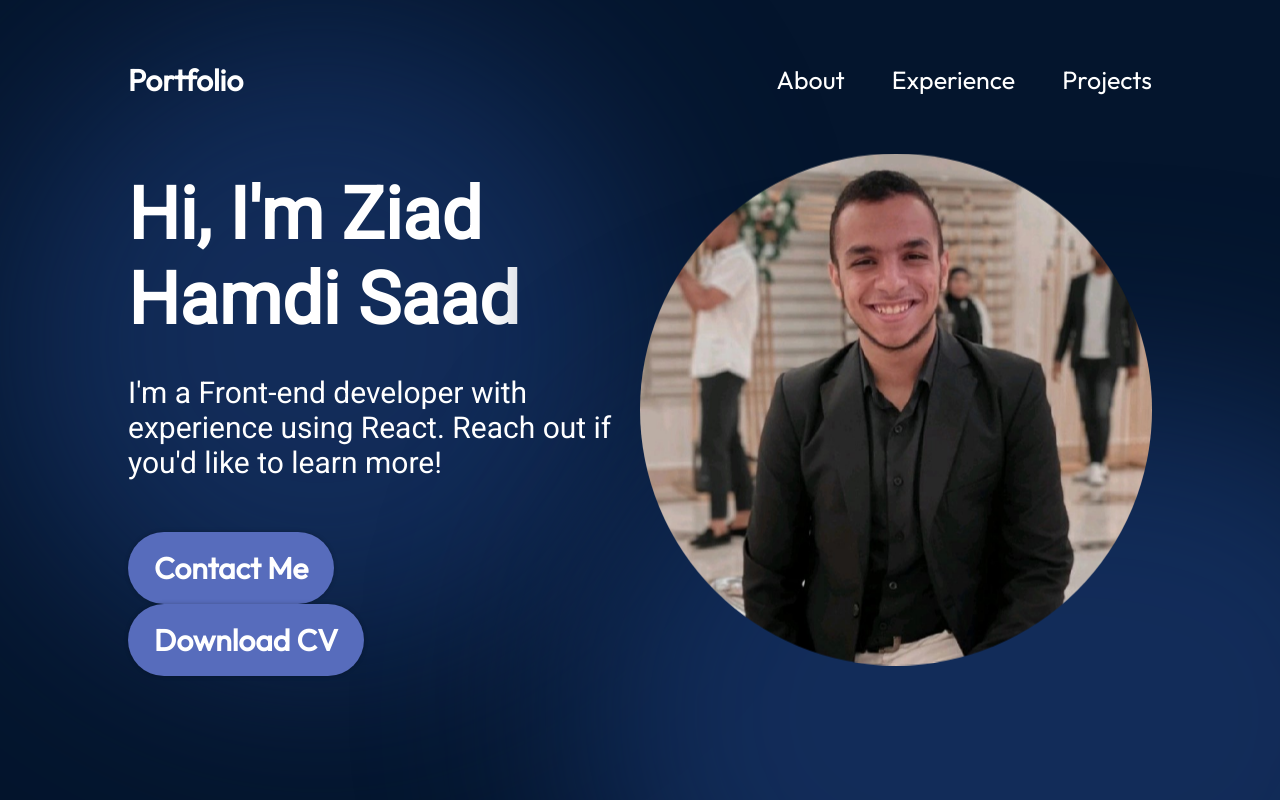
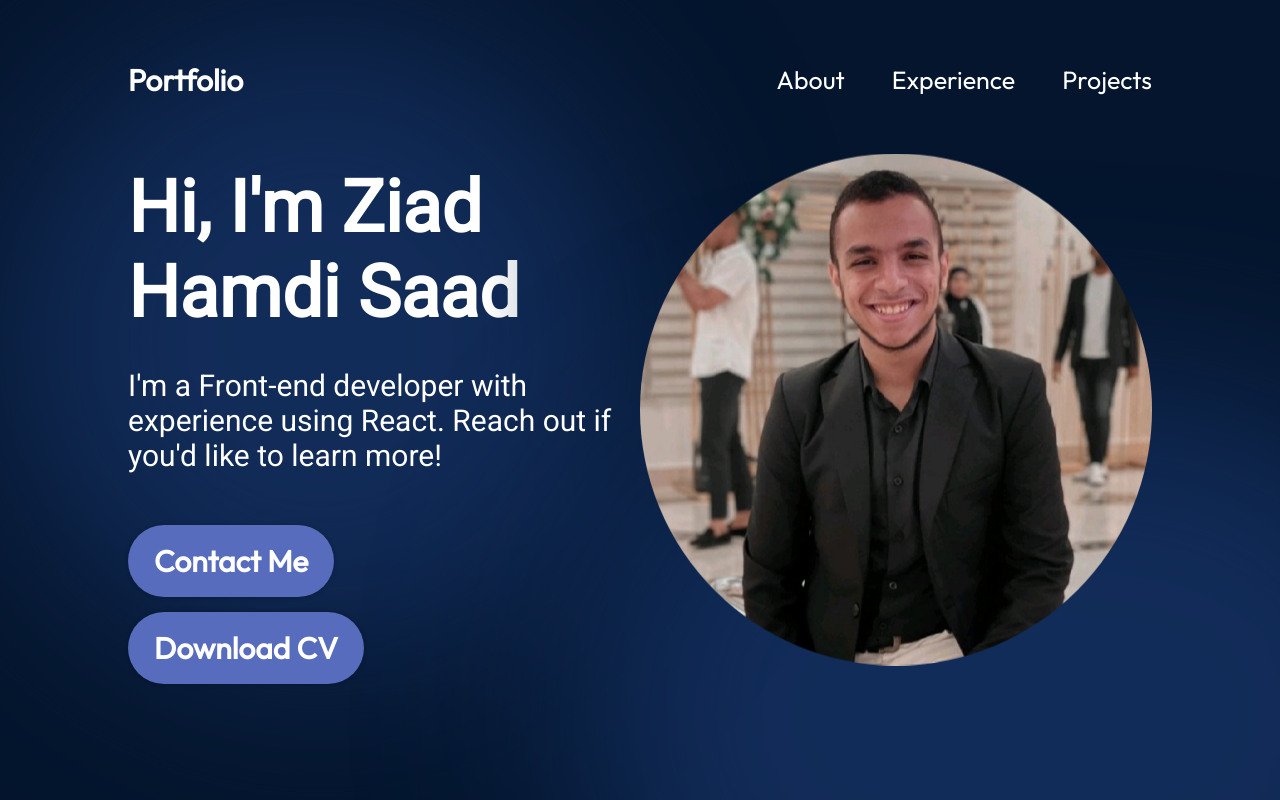
Before and after one commit to ziad768/MyProtfolio, a React (Vite) app: page / in a window 1280 px wide. Shown: the top 800 px of the page. Built offline with nearby package versions, Linux system fonts and the light colour scheme.

Commit message:
Update Hero.jsx

```diff
--- a/src/components/Hero/Hero.jsx
+++ b/src/components/Hero/Hero.jsx
@@ -13,7 +13,7 @@ export const Hero = () => {
         </p>
         <a href="mailto:ziadhamdi7zezo@gmail.com" className={styles.contactBtn}>
           Contact Me
-        </a><a href="./MyCv.pdf" download className={styles.contactBtn}>
+        </a><a href="./MyCv.pdf" download="ZiadHamdiCv.pdf" className={styles.contactBtn} style={{marginTop:"15px"}}>
           Download CV
         </a>
       </div>
```
